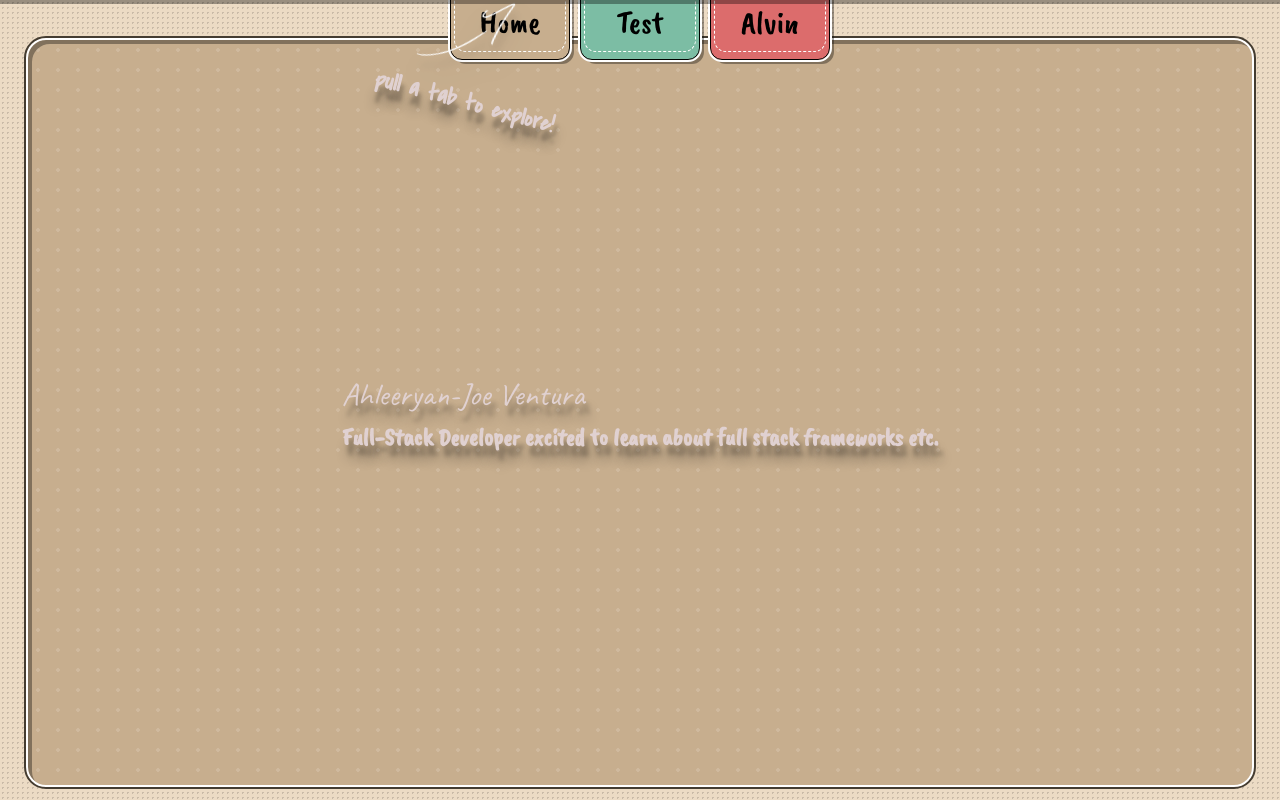
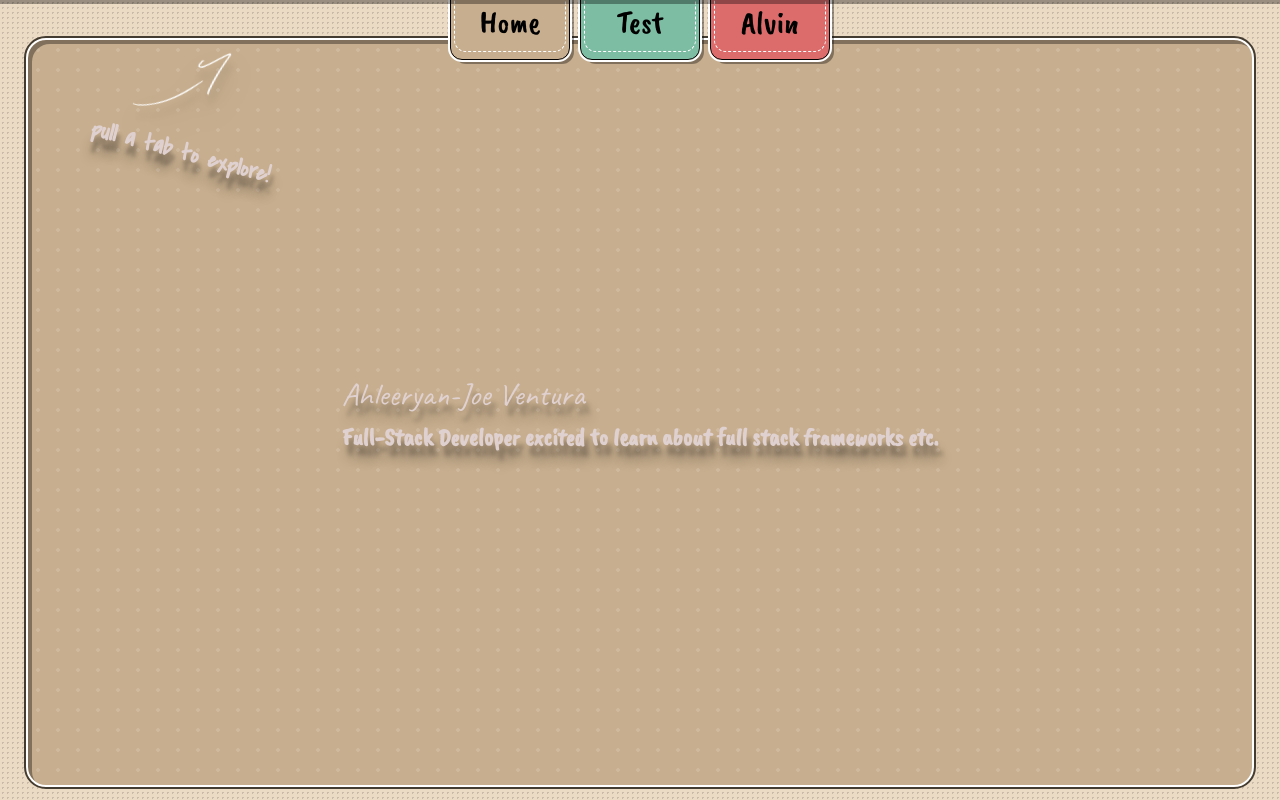
Before and after one commit to Number-68/Paper-Trails, a Next.js app: page / in a window 1280 px wide. Built offline with nearby package versions, Linux system fonts and the light colour scheme; a web font is replaced by a local one.

Commit message:
one last little modification

```diff
--- a/app/globals.css
+++ b/app/globals.css
@@ -264,8 +264,8 @@ p {
 
 
   top: 0;
-  left: 30vw;
-  transform: translate(0px, 0px) rotate(15deg);
+  left: 0;
+  transform: translate(100px, 50px) rotate(15deg);
 
 }
 /* unknown--most likely
```
